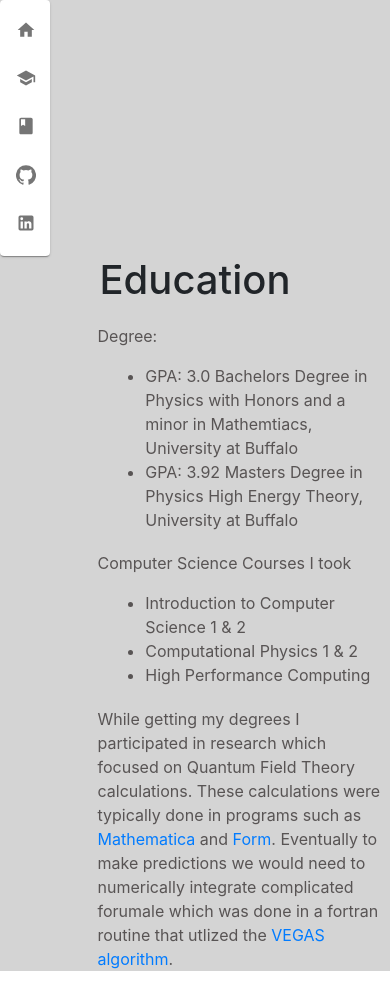
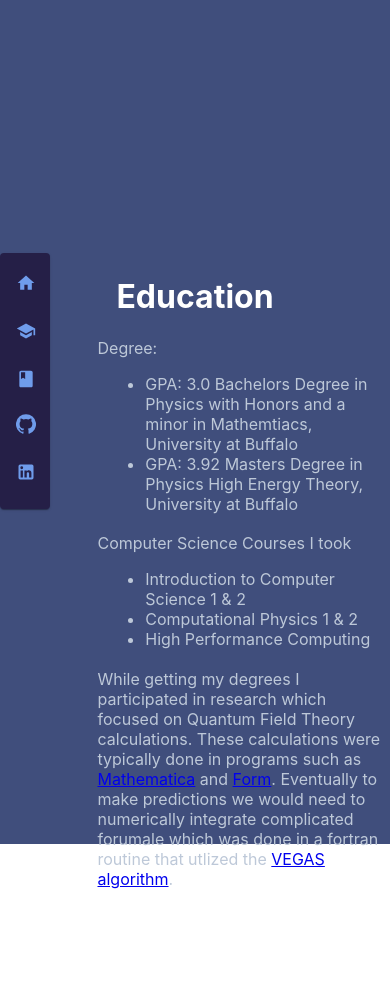
Before and after one commit to MSchiavi/personal_website, a React (Create React App) app: page /education in a window 390 px wide. After the commit the page ends 889 px from the top, so only its background shows below. Built offline with nearby package versions, Linux system fonts and the light colour scheme.

Commit message:
New colors and menu bar changes based on mobile

```diff
--- a/package.json
+++ b/package.json
@@ -19,6 +19,7 @@
     "bootstrap": "^4.4.1",
     "react": "^16.13.1",
     "react-bootstrap": "^1.0.0",
+    "react-device-detect": "^1.12.1",
     "react-dom": "^16.13.1",
     "react-pdf": "^4.1.0",
     "react-router-dom": "^5.1.2",
--- a/src/App.tsx
+++ b/src/App.tsx
@@ -1,5 +1,4 @@
 import React from 'react';
-import Menu from './Menu';
 import Literature from './views/literature/Literature';
 import Home from './views/home/Home';
 import Education from './views/education/Education'
@@ -10,7 +9,7 @@ import { BrowserRouter as Router, Route, Switch } from 'react-router-dom';
 function App() {
   return (
     <Router>
-    <div className = "App" style={{backgroundColor:'#d4d4d4'}}>
+    <div className = "App" style={{backgroundColor:'rgb(64,78,124)',height:'100vh'}}>
       <NavMenu />
       <Switch>
       <Route path ="/" exact component={Home}/>
--- a/src/index.tsx
+++ b/src/index.tsx
@@ -3,16 +3,13 @@ import ReactDOM from 'react-dom';
 import './index.css';
 import App from './App';
 import * as serviceWorker from './serviceWorker';
-import 'bootstrap/dist/css/bootstrap.min.css';
 
 ReactDOM.render(
-  <div>
-    <App />
-  </div>,
+    <App />,
   document.getElementById('root')
 );
 
 // If you want your app to work offline and load faster, you can change
 // unregister() to register() below. Note this comes with some pitfalls.
 // Learn more about service workers: https://bit.ly/CRA-PWA
-serviceWorker.unregister();
+// serviceWorker.unregister();
--- a/src/views/education/Education.css
+++ b/src/views/education/Education.css
@@ -3,10 +3,14 @@
     margin-left:25%;
     margin-top:5%;
     max-width:800px;
-    color: rgb(88, 84, 84);
+    color: rgb(189, 200, 216);
 }
 .educationUL{
     text-align:left;
     margin-left:27%;
-    color: rgb(88, 84, 84);
+    color: rgb(189, 200, 216);
 }
+
+a:visited{
+    color:rgb(235, 245, 238)
+}
--- a/src/views/education/Education.tsx
+++ b/src/views/education/Education.tsx
@@ -4,7 +4,7 @@ import './Education.css';
 function Education() {
   return (
     <div>
-        <h1>Education</h1>
+        <h1 style={{ color:'white' }}>Education</h1>
         <p className='educationP'>
             Degree:
         </p>
--- a/src/views/home/Home.css
+++ b/src/views/home/Home.css
@@ -3,5 +3,9 @@
     max-width:400px;
     margin-left:auto;
     margin-right:auto;
-    color: rgb(88, 84, 84);
+    color: rgb(189, 200, 216);
 }
+
+a:visited{
+    color:rgb(235, 245, 238)
+}
--- a/src/views/home/Home.tsx
+++ b/src/views/home/Home.tsx
@@ -5,7 +5,7 @@ function Home() {
 
   return (
     <div>
-    <h1>
+    <h1 style={{ color:'white' }}>
       Matthew Schiavi
     </h1>
     <p className="homeP" id="info">
--- a/src/views/index.tsx
+++ b/src/views/index.tsx
@@ -11,44 +11,60 @@ import BookIcon from '@material-ui/icons/Book';
 import HomeIcon from '@material-ui/icons/Home';
 import GitHubIcon from '@material-ui/icons/GitHub';
 import LinkedInIcon from '@material-ui/icons/LinkedIn';
+import {isMobile} from 'react-device-detect';
+
 const useStyles = makeStyles({
   root: {
-    width: 230,
+    width: '50px',
+    position: 'relative',
+    top: '30vh',
+    backgroundColor: 'rgb(37,31,71)',
+  },
+  rootMobile: {
+    width: '50px',
+    position: 'relative',
+    top: '0vh',
+    backgroundColor: 'rgb(37,31,71)',
   },
   menuItem: {
       paddingBottom:  10,
-  },
-  toolTip:{
-
-  },
+  }
 });
 
+
 const NavMenu = () => {
+
   const classes = useStyles();
 
+  const getMenuClass = (isMobile:boolean) =>{
+    if(isMobile){
+      return classes.rootMobile;
+    }else{
+      return classes.root;
+    }
+  }
 
   return (
-    //   height preset to help see what page would look like
-    <Paper className={classes.root} style={{width:'50px'}}>
+    <Paper elevation={1} className={getMenuClass(isMobile)} >
       <MenuList >
-        <Tooltip title="Home"  placement="right" className={classes.toolTip}>
+        <Tooltip title="Home"  placement="right">
           <MenuItem component={Link} to="/" className={classes.menuItem} >
             <ListItemIcon>
-              <HomeIcon fontSize="small" />
+              <HomeIcon fontSize="small" style={{color:'rgb(111,156,235)'}}/>
             </ListItemIcon>
           </MenuItem>
         </Tooltip>
         <Tooltip title="Education" placement="right">
           <MenuItem component={Link} to = "/education" className={classes.menuItem}>
             <ListItemIcon>
-              <SchoolIcon fontSize="small" />
+              <SchoolIcon fontSize="small" style={{color:'rgb(111,156,235)'}}/>
             </ListItemIcon>
           </MenuItem>
         </Tooltip>
         <Tooltip title="Literature" placement="right">
           <MenuItem component={Link} to="/literature" className={classes.menuItem}>
             <ListItemIcon>
-              <BookIcon fontSize="small" />
+              <BookIcon fontSize="small" style={{color:'rgb(111,156,235)'}}/>
             </ListItemIcon>
           </MenuItem>
         </Tooltip>
@@ -56,7 +72,7 @@ const NavMenu = () => {
           <MenuItem className={classes.menuItem}>
             <ListItemIcon>
             <a style={{color: 'inherit'}} href="https://www.github.com/MSchiavi">
-              <GitHubIcon fontSize="small" />
+              <GitHubIcon fontSize="small" style={{color:'rgb(111,156,235)'}}/>
             </a>
             </ListItemIcon>
           </MenuItem>
@@ -65,7 +81,7 @@ const NavMenu = () => {
           <MenuItem className={classes.menuItem}>
             <ListItemIcon>
             <a style={{color: 'inherit'}} href="https://www.linkedin.com/in/matthew-schiavi-84250295/">
-              <LinkedInIcon fontSize="small" />
+              <LinkedInIcon fontSize="small" style={{color:'rgb(111,156,235)'}}/>
             </a>
             </ListItemIcon>
           </MenuItem>
--- a/src/views/literature/Literature.css
+++ b/src/views/literature/Literature.css
@@ -1,9 +1,13 @@
 .literatureP{
-    color: rgb(88, 84, 84);
+    color: rgb(189, 200, 216);
 }
 .literatureUL{
     max-width: 400px;
     margin-left:auto;
     margin-right:auto;
-    color: rgb(88, 84, 84);
+    color: rgb(189, 200, 216);
 }
+
+a:visited{
+    color:rgb(235, 245, 238);
+}
--- a/src/views/literature/Literature.tsx
+++ b/src/views/literature/Literature.tsx
@@ -4,7 +4,7 @@ import './Literature.css';
 function Literature() {
   return (
     <div>
-        <h1>Literature</h1>
+        <h1 style={{ color:'white' }}>Literature</h1>
         <p style={{marginTop:'5%',fontSize:'20px'}}className='literatureP'>
           Here are some things I have either written or have been apart of.
         </p>
```
Also changed, not shown: 1 other file (tests, documents, lock files or other folders).
